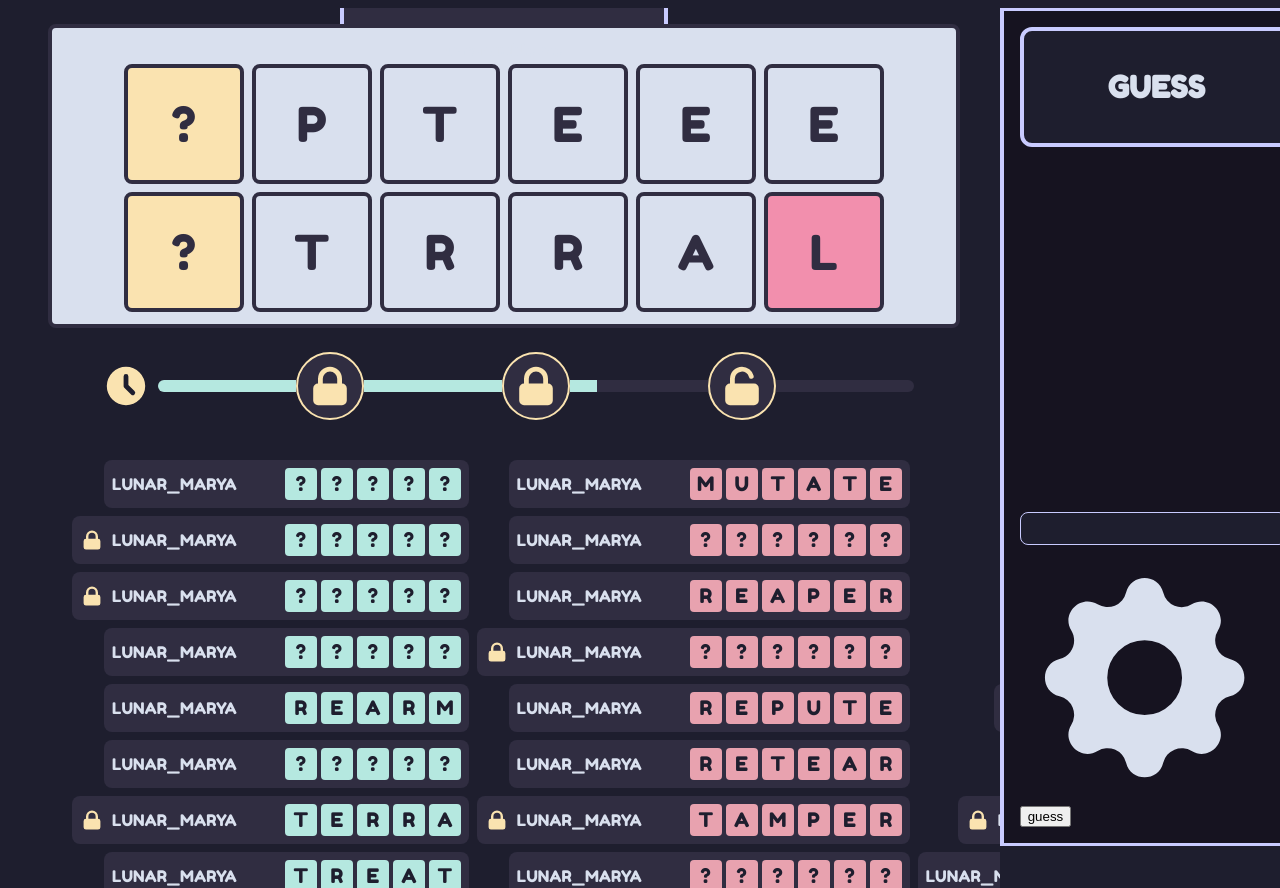
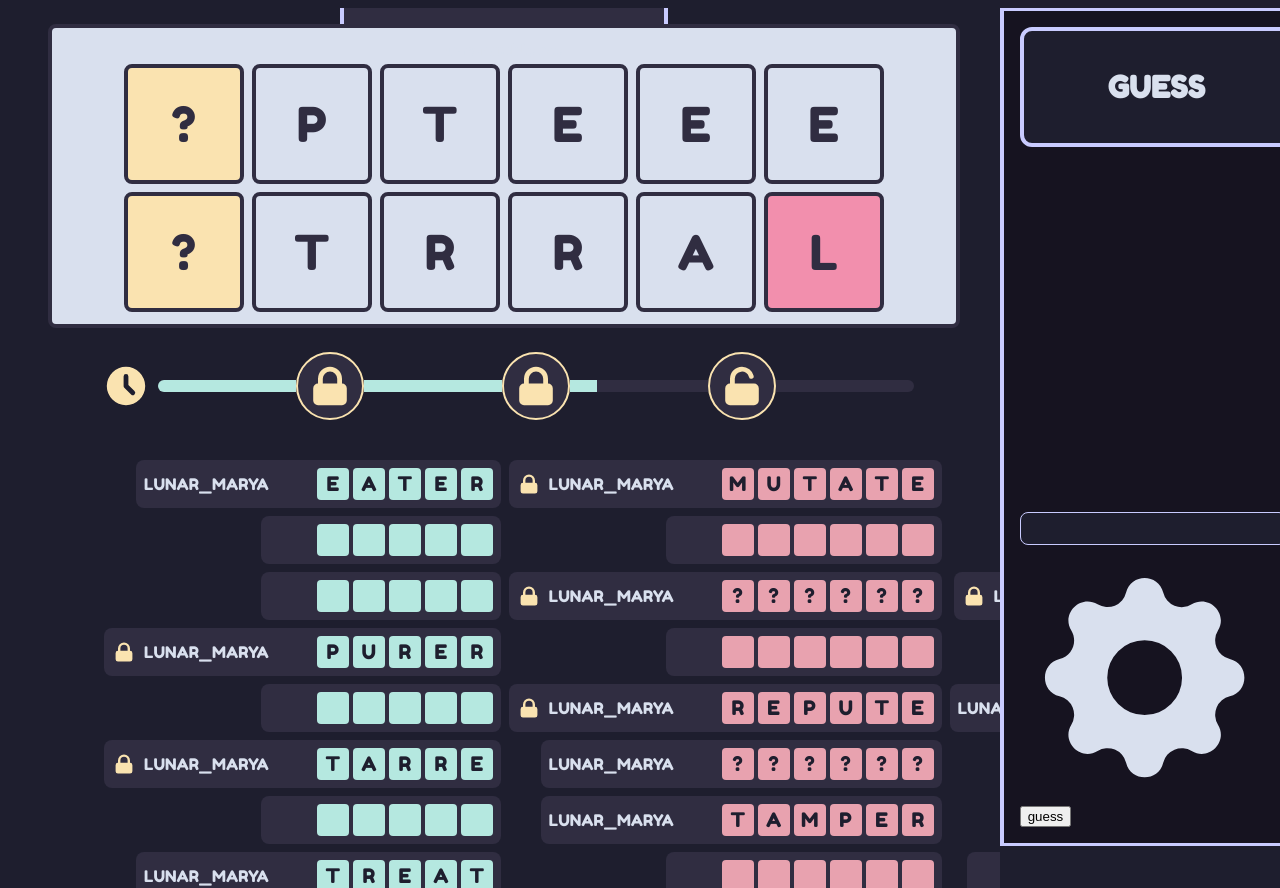
Before and after one commit to theqa-ninja/notWoS, a React (Vite) app in the folder frontend/: page /wos in a window 1280 px wide. Built offline with nearby package versions, Linux system fonts and the light colour scheme.

Commit message:
Randomize mock data for gueses

```diff
--- a/frontend/src/components/Layouts/LayoutGame.tsx
+++ b/frontend/src/components/Layouts/LayoutGame.tsx
@@ -25,8 +25,10 @@ const LayoutGame = () => {
               <WosGuess
                 key={i}
                 word={i}
-                player="lunar_marya"
-                locked={Math.floor(Math.random() * 3) === 1}
+                player={
+                  Math.floor(Math.random() * 3) === 2 ? 'lunar_marya' : ''
+                }
+                locked={Math.floor(Math.random() * 3) === 2}
                 hidden={Math.floor(Math.random() * 3) === 1}
                 length={i.length}
               />
@@ -40,9 +42,3 @@ const LayoutGame = () => {
 };
 
 export default LayoutGame;
-
-//           <div className="timer">
-//             <div className="progress">
-//               <div className="progress-bar" style={{ width: '10%' }}></div>
-//             </div>
-//           </div>
--- a/frontend/src/components/WosGuess/WosGuess.tsx
+++ b/frontend/src/components/WosGuess/WosGuess.tsx
@@ -22,7 +22,7 @@ function WosGuess({ word, player, locked, hidden, length }: WosGuessProps) {
             key={w + i}
             hidden={hidden}
             length={length}
-            letter={w}
+            letter={player ? w : ''}
           />
         ))}
       </ul>
```
